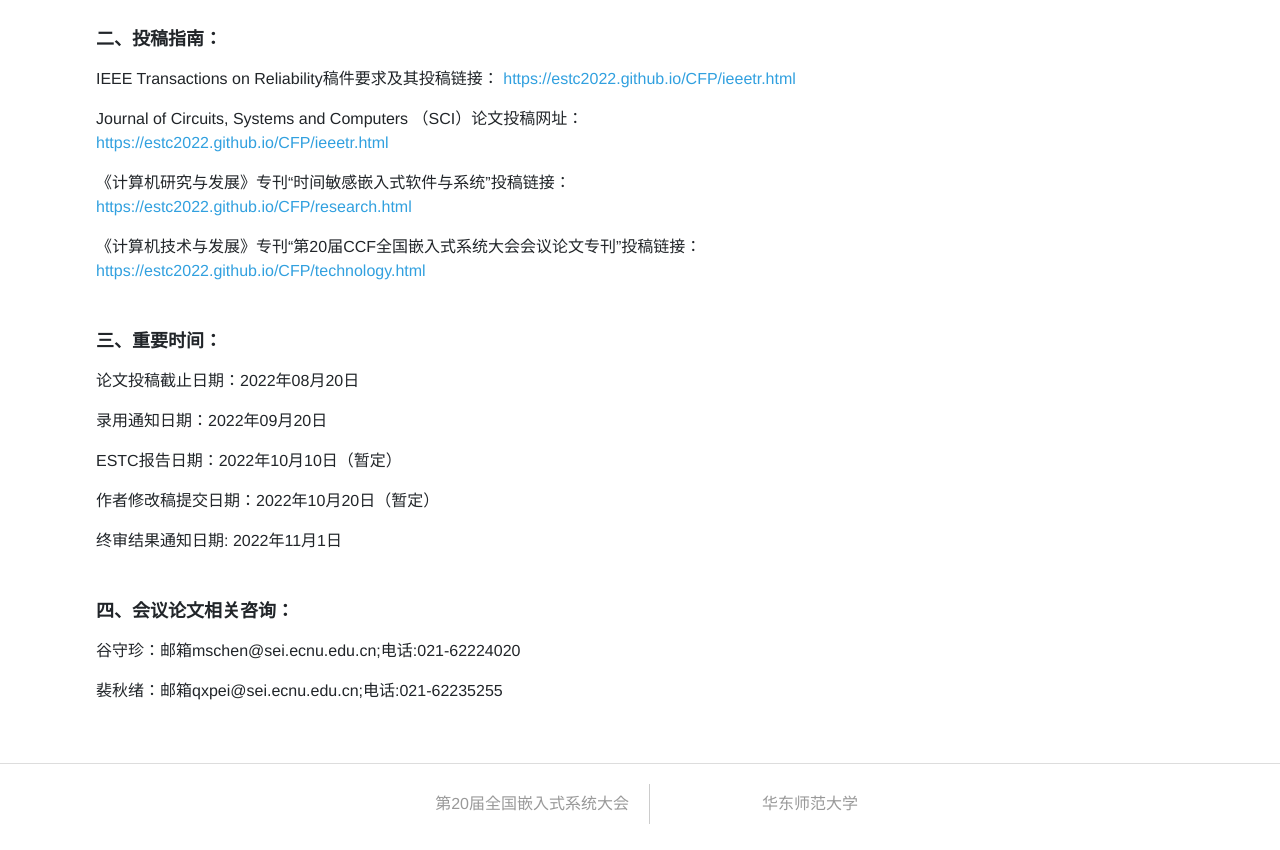
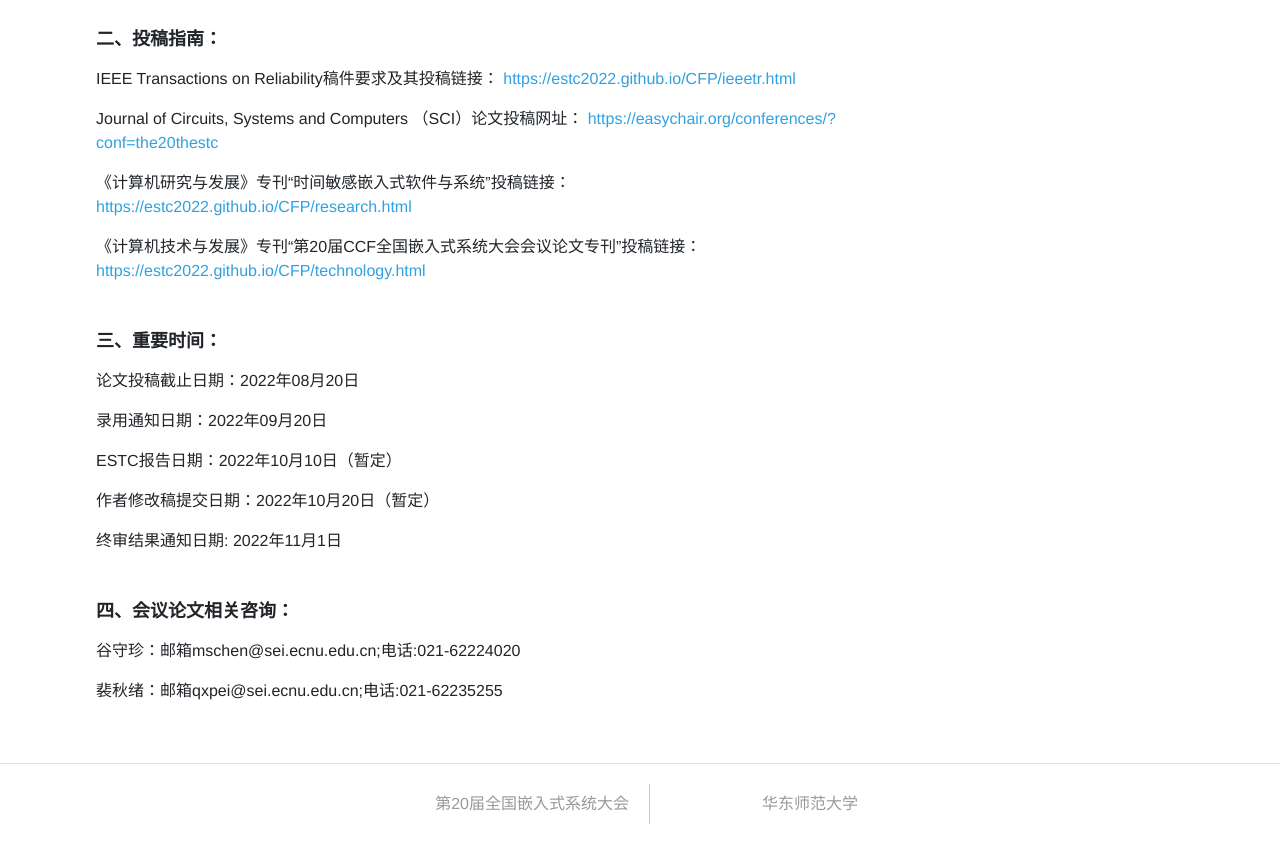
Before and after one commit to estc2022/estc2022.github.io, a plain HTML site: page Paper.html in a window 1280 px wide. Shown: the part 1259-2109 px from the top of the page. Drawn offline with nearby package versions, Linux system fonts and the light colour scheme.

Commit message:
Add files via upload

```diff
--- a/Paper.html
+++ b/Paper.html
@@ -122,7 +122,7 @@
       <a href="https://estc2022.github.io/CFP/ieeetr.html">https://estc2022.github.io/CFP/ieeetr.html</a>
     </p>
     <p>Journal of Circuits, Systems and Computers （SCI）论文投稿网址：
-      <a href="https://estc2022.github.io/CFP/ieeetr.html">https://estc2022.github.io/CFP/ieeetr.html</a>
+      <a href="https://easychair.org/conferences/?conf=the20thestc">https://easychair.org/conferences/?conf=the20thestc</a>
     </p>
     <p>《计算机研究与发展》专刊“时间敏感嵌入式软件与系统”投稿链接：
       <a href="https://estc2022.github.io/CFP/research.html">https://estc2022.github.io/CFP/research.html</a>
```
